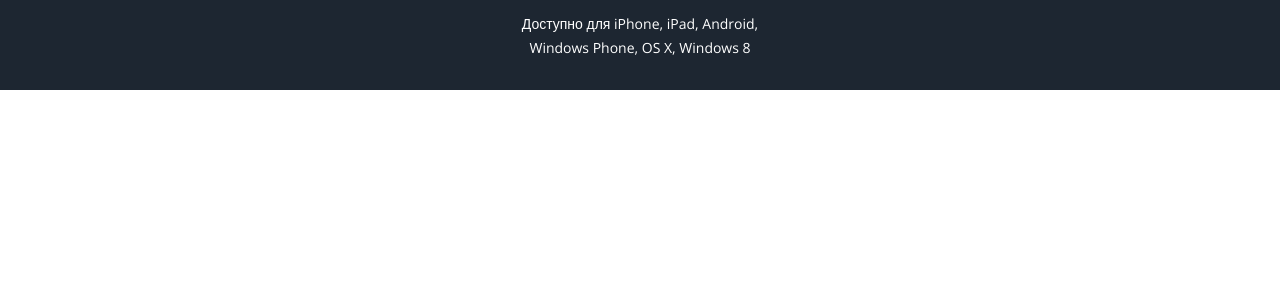
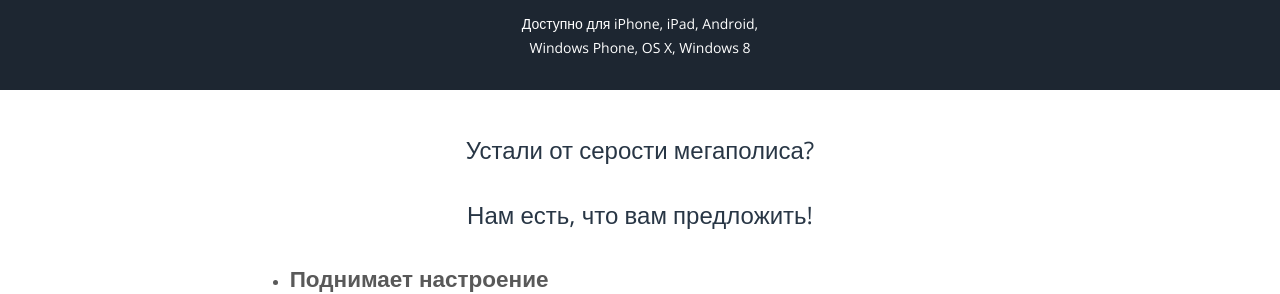
Before and after one commit to Muratovnik/Pink, a website: page index.html in a window 1280 px wide. Shown: the part 659-953 px from the top of the page. Before the commit the page ends 800 px from the top, so only its background shows below. Drawn offline with nearby package versions, Linux system fonts and the light colour scheme; files whose address does not match are found by name.

Commit message:
Оформил заголовок advantages

```diff
--- a/index.html
+++ b/index.html
@@ -16,6 +16,8 @@
 
   <link rel="stylesheet" href="css/style.css">
   <link rel="stylesheet" href="css/main-header.css">
+  <link rel="stylesheet" href="css/advantages.css">
+
 </head>
 
 <body>
@@ -90,10 +92,10 @@
       </section>
     </section>
   </header>
-<!--
+
   <main>
     <section class="advantages">
-      <p class="advantages__headline">
+      <p class="advantages__intro">
         <span>Устали от серости мегаполиса?</span>
         <span>Нам есть, что вам предложить!</span>
       </p>
@@ -122,7 +124,7 @@
         <img class="advantages__screen" src="img/MainContent/Iphone-screen-smile.png" alt="">
       </div>
     </section>
-
+<!--
     <section class="user-reviews">
       <ul class="user-reviews__list">
         <li class="user-reviews__item">
--- /dev/null
+++ b/sass/advantages.scss
@@ -0,0 +1,22 @@
+.advantages{
+  display: flex;
+  flex-direction: column;
+  align-items: center;
+}
+
+.advantages__intro{
+  color: #283645;
+  font-size: 24px;
+  line-height: 30px;
+  font-weight: 400;
+
+  margin: 0;
+  & span {
+    display: block;
+    text-align: center;
+    margin-bottom: 35px;
+    &:last-child{
+      margin-bottom: 0;
+    }
+  }
+}
```
Also changed, not shown: css/advantages.css (added), css/main-header.css.
